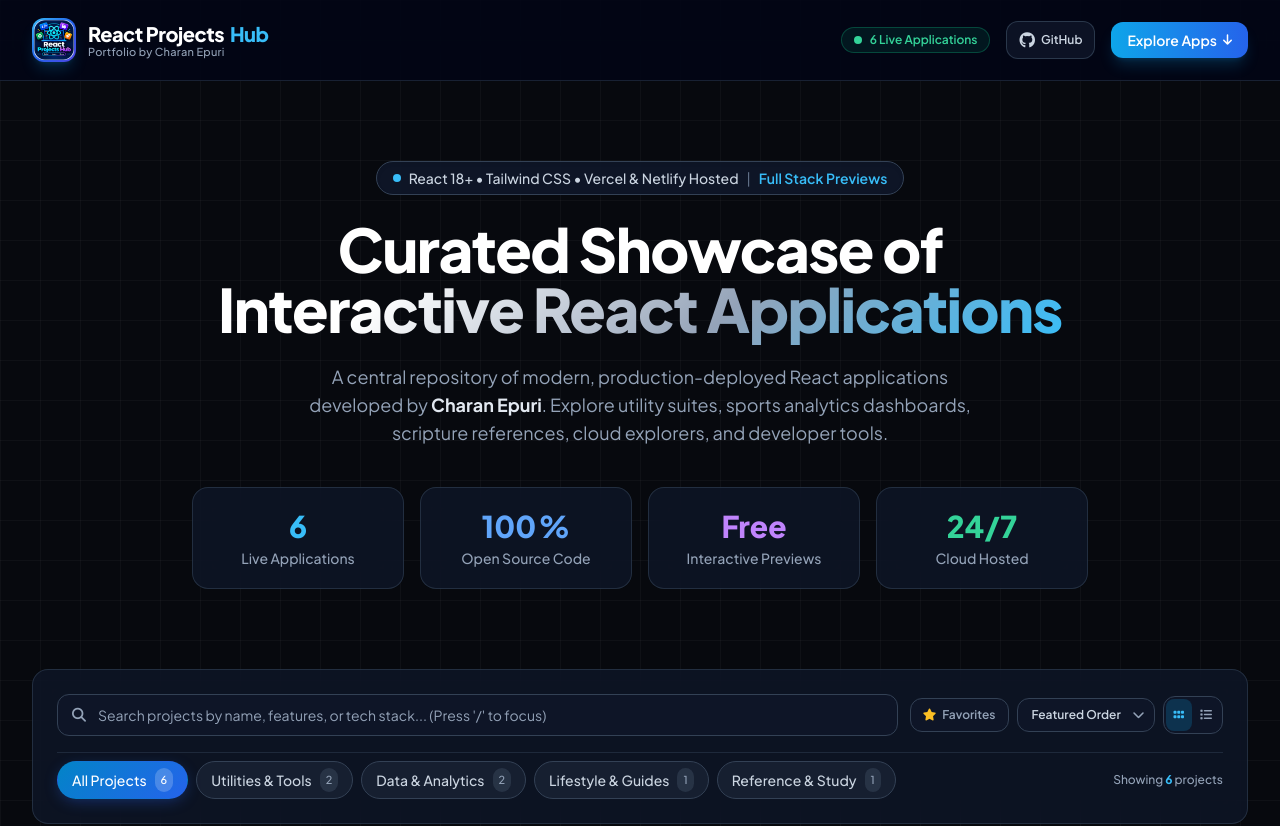
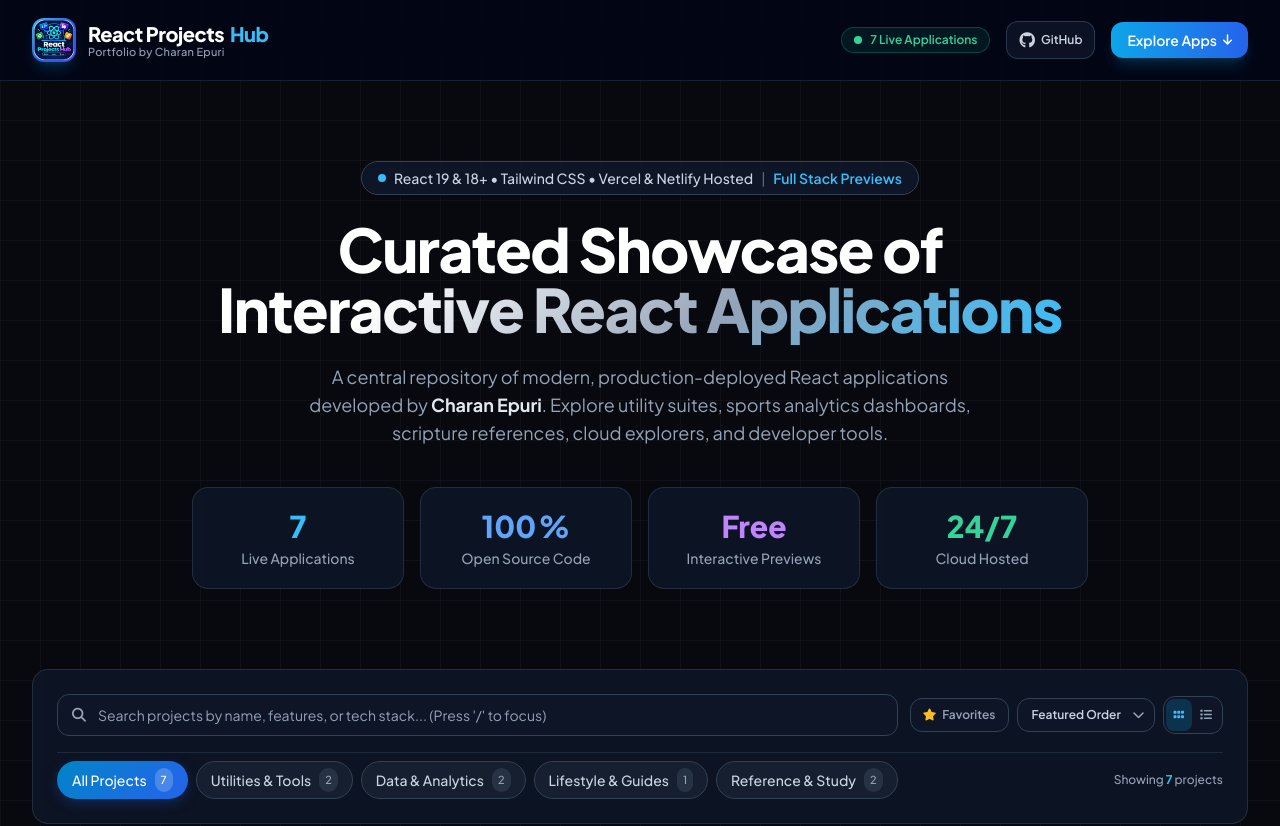
Before and after one commit to charanepuri/react-projects-hub, a plain HTML site: page index.html in a window 1280 px wide. Shown: the top 826 px of the page. Drawn offline with nearby package versions, Linux system fonts and the light colour scheme.

Commit message:
feat: add Tech Glossary Hub (React) project and update app count

```diff
--- a/index.html
+++ b/index.html
@@ -71,7 +71,7 @@
         <!-- Live Status Pill -->
         <div class="hidden md:flex items-center gap-2 px-3 py-1 rounded-full bg-emerald-500/10 border border-emerald-500/30 text-emerald-400 text-xs font-semibold">
           <span class="w-2 h-2 rounded-full bg-emerald-400 animate-ping"></span>
-          <span>6 Live Applications</span>
+          <span>7 Live Applications</span>
         </div>
 
         <!-- Social Links -->
@@ -104,7 +104,7 @@
       <!-- Announcement Pill -->
       <div class="inline-flex items-center gap-2 px-4 py-1.5 rounded-full bg-slate-900/90 border border-slate-700 text-slate-300 text-xs sm:text-sm mb-6 shadow-inner">
         <span class="w-2 h-2 rounded-full bg-sky-400"></span>
-        <span class="font-medium">React 18+ • Tailwind CSS • Vercel & Netlify Hosted</span>
+        <span class="font-medium">React 19 & 18+ • Tailwind CSS • Vercel & Netlify Hosted</span>
         <span class="text-slate-500">|</span>
         <span class="text-sky-400 font-semibold">Full Stack Previews</span>
       </div>
@@ -125,7 +125,7 @@
       <div class="grid grid-cols-2 md:grid-cols-4 gap-4 max-w-4xl mx-auto">
         <div class="glass-panel p-4 sm:p-5 rounded-2xl text-center">
           <div class="text-2xl sm:text-3xl font-extrabold text-sky-400 flex items-center justify-center gap-1">
-            <span class="stat-counter" data-target="6">0</span>
+            <span class="stat-counter" data-target="7">0</span>
           </div>
           <p class="text-xs sm:text-sm font-medium text-slate-400 mt-1">Live Applications</p>
         </div>
@@ -237,7 +237,7 @@
           <!-- Populated dynamically by app.js -->
         </div>
         <div class="text-xs text-slate-400 font-medium">
-          Showing <span id="projectCount" class="font-bold text-sky-400">6</span> projects
+          Showing <span id="projectCount" class="font-bold text-sky-400">7</span> projects
         </div>
       </div>
     </div>
--- a/js/projects-data.js
+++ b/js/projects-data.js
@@ -155,5 +155,32 @@ const projectsData = [
       { label: "Live Demo", url: "https://smart-error-assistant-react.vercel.app/", icon: "fa-solid fa-arrow-up-right-from-square", type: "primary" },
       { label: "GitHub Code", url: "https://github.com/charanepuri/smart-error-assistant-react", icon: "fa-brands fa-github", type: "secondary" }
     ]
+  },
+  {
+    id: "tech-glossary-hub",
+    title: "Tech Glossary Hub (React)",
+    badge: "Developer Reference",
+    category: "reference",
+    categoryLabel: "Reference & Study",
+    icon: "fa-solid fa-code",
+    gradient: "from-cyan-400 to-teal-500",
+    glowColor: "rgba(6, 182, 212, 0.35)",
+    shortDesc: "A modern developer-focused technical glossary application built with React 19 and Vite, organizing terms across 10+ core technologies.",
+    longDesc: "Tech Glossary Hub (React) is a modern developer-focused technical glossary application built with React 19 and Vite, designed to make programming concepts easier to discover, understand, and reference. It organizes technical terms across technologies such as HTML, CSS, JavaScript, React, Python, TypeScript, Node.js, Next.js, Vue, and Tailwind CSS. The project demonstrates component-based architecture, React Router navigation, JSON-driven data, search, filtering, sorting, related-term navigation, Local Storage favorites, responsive design, and reusable UI components.",
+    techStack: ["React 19", "Vite", "React Router", "Local Storage", "Tailwind CSS"],
+    features: [
+      "Organizes technical terms across HTML, CSS, JS, React, Python, TypeScript, Node, Next.js, Vue & Tailwind",
+      "Fast search, category filtering, alphabetical sorting, and related-term navigation",
+      "Local Storage favorites bookmarking system to save key definitions",
+      "Built with React 19, Vite, JSON-driven data architecture, and responsive UI components"
+    ],
+    liveUrl: "https://tech-glossary-hub-react.vercel.app/",
+    githubUrl: "https://github.com/charanepuri/tech-glossary-hub-react",
+    links: [
+      { label: "Live Demo", url: "https://tech-glossary-hub-react.vercel.app/", icon: "fa-solid fa-arrow-up-right-from-square", type: "primary" },
+      { label: "GitHub Code", url: "https://github.com/charanepuri/tech-glossary-hub-react", icon: "fa-brands fa-github", type: "secondary" },
+      { label: "Glossary PDF", url: "https://tech-glossary-hub-react.vercel.app/Tech_Glossary_Hub_React.pdf", icon: "fa-solid fa-file-pdf", type: "tertiary" },
+      { label: "LinkedIn Post", url: "https://lnkd.in/p/d5baNnEZ", icon: "fa-brands fa-linkedin-in", type: "tertiary" }
+    ]
   }
 ];
```
Also changed, not shown: 1 other file.
